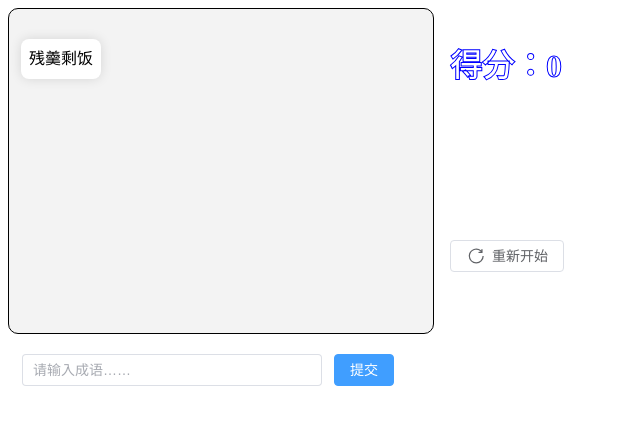
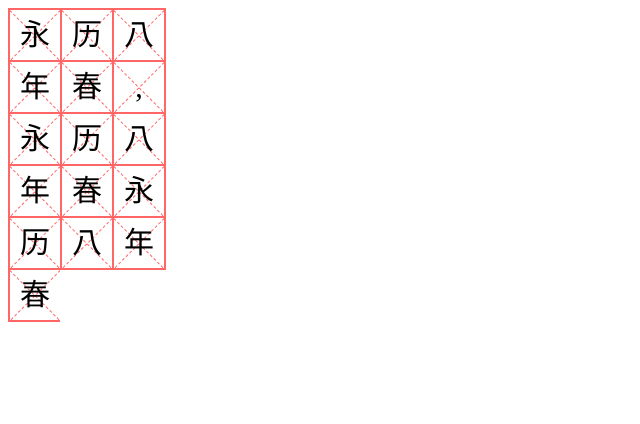
Before and after one commit to happy-le/vue-template-project, a Vue app: page /Calligraphy in a window 1280 px wide. Before the commit this address had no page. Shown: the top 424 px of the page, without its empty margins (0-640 px from the left). Built offline with nearby package versions, Linux system fonts and the light colour scheme.

Commit message:
feat:练字田字格

```diff
--- a/package.json
+++ b/package.json
@@ -22,6 +22,7 @@
     "eslint": "^8.49.0",
     "eslint-plugin-vue": "^9.17.0",
     "prettier": "^3.0.3",
+    "sass": "^1.77.2",
     "vite": "^5.0.5"
   }
 }
--- a/src/App.vue
+++ b/src/App.vue
@@ -1,10 +1,3 @@
-<script setup>
-// import HelloWorld from './views/HelloWorld.vue'
-// import ProgressRing_1 from "./views/ProgressRing_1.vue"
-// import ProgressRing_2 from "./views/ProgressRing_2.vue"
-import StudyTool from "./views/StudyTool/StudyTool.vue"
-</script>
-
 <template>
-  <StudyTool />
+  <RouterView />
 </template>
--- a/src/router/index.js
+++ b/src/router/index.js
@@ -6,10 +6,22 @@ const router = createRouter({
     {
       path: '/',
       name: 'HelloWorld',
-      // route level code-splitting
-      // this generates a separate chunk (About.[hash].js) for this route
-      // which is lazy-loaded when the route is visited.
-      component: () => import('../views/HelloWorld.vue')
+      redirect: '/Calligraphy'
+    },
+    {
+      path: '/ProgressRing',
+      name: 'ProgressRing',
+      component: () => import('../views/ProgressRing/HelloWorld.vue')
+    },
+    {
+      path: '/StudyTool',
+      name: 'StudyTool',
+      component: () => import('../views/StudyTool/StudyTool.vue')
+    },
+    {
+      path: '/Calligraphy',
+      name: 'Calligraphy',
+      component: () => import('../views/Calligraphy/indexPage.vue')
     }
   ]
 })
--- /dev/null
+++ b/src/views/Calligraphy/components/WordCell.vue
@@ -0,0 +1,72 @@
+<template>
+  <div class="word_cell_main_content">
+    <slot />
+  </div>
+</template>
+
+<script>
+export default {
+  data() {
+    return {
+      word: '永'
+    }
+  },
+  methods: {}
+}
+</script>
+<style lang="scss" scoped>
+.word_cell_main_content {
+  --cell_color: rgba(255, 0, 0, 0.6);
+
+  position: relative;
+  width: 50px;
+  height: 50px;
+  overflow: hidden;
+  border-style: solid;
+  border-color: var(--cell_color);
+  border-top-width: 0px;
+  border-right-width: 0px;
+  border-bottom-width: 2px;
+  border-left-width: 2px;
+
+  text-align: center;
+  line-height: 50px;
+  font-size: 30px;
+
+  &:nth-child(3n) {
+    border-right-width: 2px;
+  }
+
+  &:nth-child(-n + 3) {
+    border-top-width: 2px;
+  }
+
+  &::before {
+    content: '';
+    position: absolute;
+    top: 0;
+    left: 0;
+    z-index: -1;
+
+    width: 75px;
+    height: 0px;
+    border-bottom: 1px var(--cell_color) dashed;
+    transform: rotate(45deg);
+    transform-origin: 0 0;
+  }
+
+  &::after {
+    content: '';
+    position: absolute;
+    top: 0;
+    right: 0;
+    z-index: -1;
+
+    width: 75px;
+    height: 0px;
+    border-bottom: 1px var(--cell_color) dashed;
+    transform: rotate(-45deg);
+    transform-origin: 100% 0;
+  }
+}
+</style>
--- /dev/null
+++ b/src/views/Calligraphy/indexPage.vue
@@ -0,0 +1,36 @@
+<template>
+  <div class="word_content">
+  <WordCell v-for="(item, index) in strArr" :key="index">
+    {{ item }}
+  </WordCell>
+</div>
+</template>
+
+<script>
+import WordCell from './components/WordCell.vue'
+export default {
+  components: {
+    WordCell
+  },
+  data() {
+    return {
+      str: '永历八年春,永历八年春永历八年春'
+    }
+  },
+
+  computed: {
+    strArr: function () {
+      return this.str.split('')
+    }
+  },
+  methods: {}
+}
+</script>
+<style lang="scss" scoped>
+.word_content {
+  width: 200px;
+  display: flex;
+  flex-wrap: wrap;
+}
+
+</style>
```
Also changed, not shown: src/views/ProgressRing/HelloWorld.vue (renamed from src/views/HelloWorld.vue), src/views/ProgressRing/ProgressRing_1.vue (renamed from src/views/ProgressRing_1.vue), src/views/ProgressRing/ProgressRing_2.vue (renamed from src/views/ProgressRing_2.vue), 1 other file (tests, documents, lock files or other folders).
